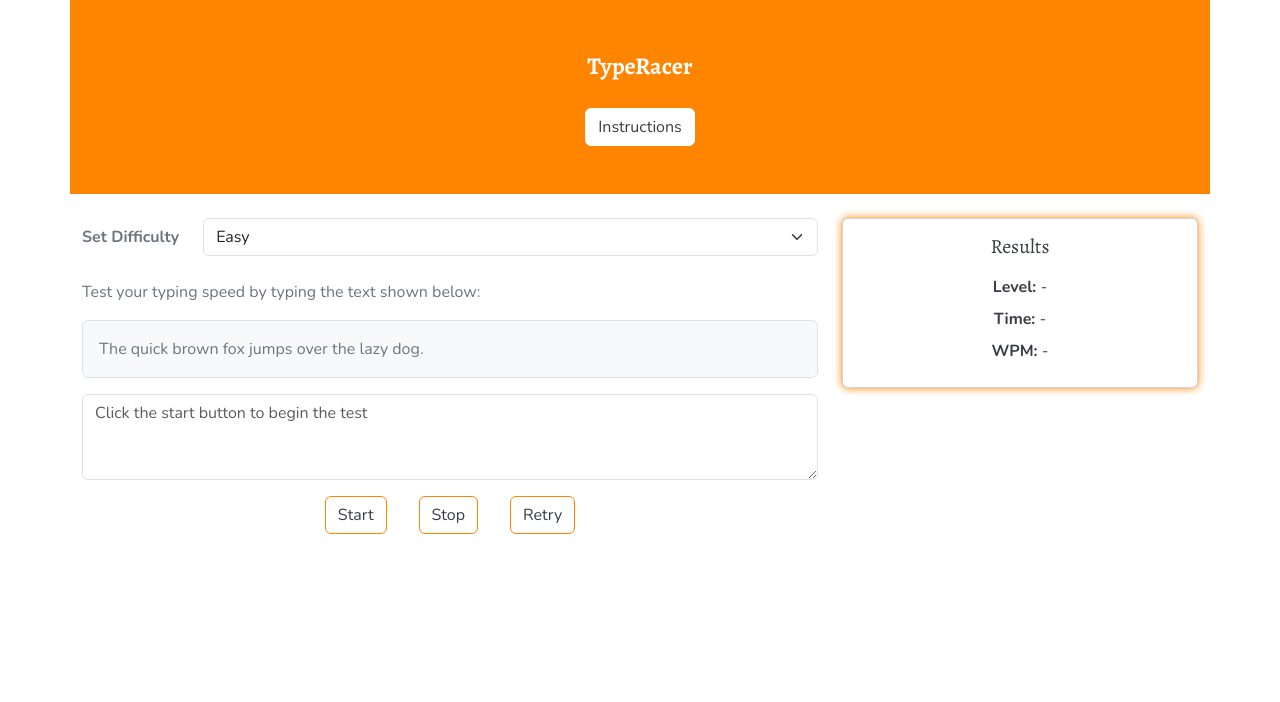
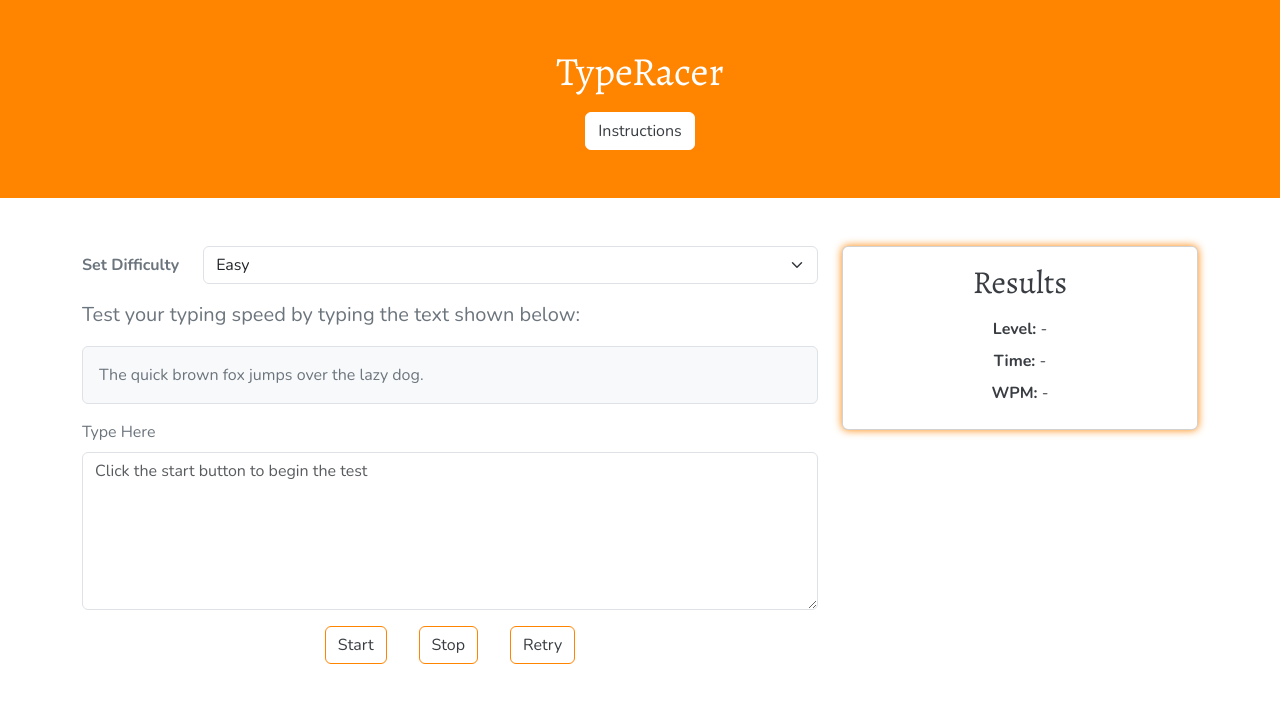
Before and after one commit to RocioSerrano0921/TypeRacer, a plain HTML site: page index.html in a window 1280 px wide. Drawn offline with nearby package versions, Linux system fonts and the light colour scheme.

Commit message:
Semantic structure

```diff
--- a/assets/css/style.css
+++ b/assets/css/style.css
@@ -1,3 +1,6 @@
+/* Google Fonts: Alegreya & Nunito */
+@import url('https://fonts.googleapis.com/css2?family=Alegreya:wght@400;700&family=Nunito:wght@400;700&display=swap');
+
 :root {
     --primary-color: #ff8400;
     --gray-color: #393d42;
--- a/index.html
+++ b/index.html
@@ -6,37 +6,37 @@
     <meta name="viewport" content="width=device-width, initial-scale=1.0">
     <!-- Bootstrap CSS -->
     <link href="https://cdn.jsdelivr.net/npm/bootstrap@5.3.3/dist/css/bootstrap.min.css" rel="stylesheet">
-    <!-- FontAwesome -->
-    <link rel="stylesheet" href="https://kit.fontawesome.com/cdebd34922.css" crossorigin="anonymous">
-    <!-- Google Fonts: Alegreya & Nunito -->
-    <link href="https://fonts.googleapis.com/css2?family=Alegreya:wght@400;700&family=Nunito:wght@400;700&display=swap"
-        rel="stylesheet">
+
     <link rel="stylesheet" href="assets/css/style.css">
+
     <title>TypeRacer</title>
 </head>
 
 <body>
+    <!-- Header -->
+    <header>
         <div class="container">
             <div class="row">
-            <!-- Header -->
-            <header class="col-12 d-flex flex-column align-items-center justify-content-center py-5">
-                <div class="d-flex flex-column align-items-center position-relative">
-                    <span class="fs-4 fw-bold text-primary logo mb-3"
-                        style="z-index:2; position:relative;">TypeRacer</span>
-                    <button type="button" class="btn btn-primary mt-2" style="z-index:1;" data-bs-toggle="modal"
+                <div class="col-12 text-center justify-content-center py-5">
+                    <h1 class="logo">TypeRacer</h1>
+                    <button type="button" class="btn btn-primary mt-2" data-bs-toggle="modal"
                         data-bs-target="#instructionsModal">
                         Instructions
                     </button>
                 </div>
+            </div>
+        </div>
     </header>
     </div>
+    <!-- Main Section -->
+    <main>
+        <div class="container my-5">
             <div class="row">
-            <!-- Main Section -->
-            <main class="col-12 py-4">
-                <div class="row">
-                    <div class="col-12 col-md-8">
-                        <!-- Difficulty Section -->
-                        <section class="mb-4" id="difficulty-section">
+
+
+                <!-- Game Section -->
+                <section id="game-section" class="col-12 col-md-8">
+                    <!-- Difficulty selection -->
                     <div class="row align-items-center">
                         <div class="col-auto">
                             <label for="difficultySelect" class="form-label fw-semibold mb-0">Set
@@ -52,21 +52,24 @@
                             </div>
                         </div>
                     </div>
-                        </section>
-                        <!-- Game Section -->
-                        <section class="mb-4" id="game-section">
-                            <p class="mb-3">Test your typing speed by typing the text shown below:</p>
+                    <!-- Test area -->
+                    <div class="test-area">
+                        <p class="lead my-3">Test your typing speed by typing the text shown below:</p>
                         <div class="input-windowtype mb-3">
-                                <div id="generated-text" class="p-3 border rounded bg-light">
-                                    <span id="sample-text">The quick brown fox jumps over the lazy dog.</span>
+                            <div id="sample-text" class="p-3 border rounded bg-light">
+                                The quick brown fox jumps over the lazy dog.
                                 <!-- JS will generate text here -->
                             </div>
                         </div>
+                    </div>
+                    <!-- User input area -->
                     <div class="mb-3">
-                                <textarea id="typing-input" class="form-control"
-                                    placeholder="Click the start button to begin the test" rows="3"
+                        <label for="user-input" class="form-label visually-hiden">Type Here</label>
+                        <textarea id="user-input" class="form-control"
+                            placeholder="Click the start button to begin the test" rows="6"
                             autocomplete="off"></textarea>
                     </div>
+                    <!-- Game buttons area -->
                     <div id="game-buttons" class="row justify-content-center mb-3">
                         <div class="col-auto">
                             <button type="button" id="start-btn" class="btn btn-success me-2">Start</button>
@@ -79,13 +82,12 @@
                         </div>
                     </div>
                 </section>
-                    </div>
-                    <div class="col-12 col-md-4">
-                        <!-- Results Section -->
-                        <section class="mb-4" id="results-section">
+
+                <!-- Results section -->
+                <section class="col-12 col-md-4 mb-4" id="results-section">
                     <div class="card">
                         <div class="card-body text-center">
-                                    <h5 class="card-title mb-3">Results</h5>
+                            <h2 class="card-title mb-3">Results</h2>
                             <p class="mb-2">
                                 <strong>Level:</strong>
                                 <span id="result-level">-</span>
@@ -101,10 +103,10 @@
                         </div>
                     </div>
                 </section>
+
             </div>
         </div>
     </main>
-        </div>
     </div>
 
     <!-- Instructions Modal -->
@@ -131,6 +133,9 @@
 
     <!-- Bootstrap JS Bundle -->
     <script src="https://cdn.jsdelivr.net/npm/bootstrap@5.3.3/dist/js/bootstrap.bundle.min.js"></script>
+    <!-- FontAwesome -->
+    <link rel="stylesheet" href="https://kit.fontawesome.com/cdebd34922.css" crossorigin="anonymous">
+
     <script src="assets/js/script.js"></script>
 </body>
 
```
Lines whose indentation alone changed are shown as unchanged.
